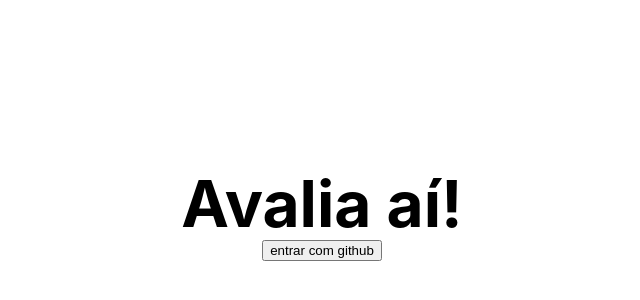
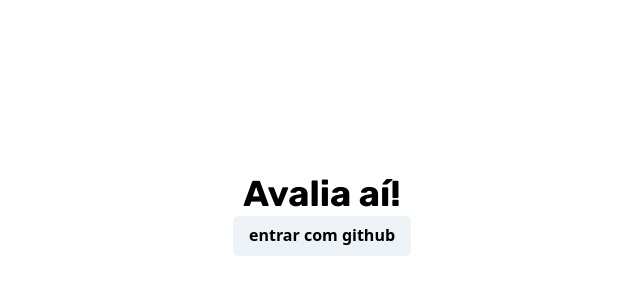
Before and after one commit to igorlourenco/avalia-ai, a Next.js app: page / in a window 1280 px wide. Shown: the part 186-486 px from the top of the page, without its empty margins (318-958 px from the left). Built offline with nearby package versions, Linux system fonts and the light colour scheme; no server answers.

Commit message:
STYLE (CHAKRA-UI): foi adicionada e configurada a biblioteca de estilização Chakra UI

```diff
--- a/package.json
+++ b/package.json
@@ -8,7 +8,11 @@
     "start": "next start"
   },
   "dependencies": {
+    "@chakra-ui/react": "^1.0.4",
+    "@emotion/react": "^11.1.4",
+    "@emotion/styled": "^11.0.0",
     "firebase": "^8.2.1",
+    "framer-motion": "^3.1.1",
     "next": "10.0.0",
     "react": "17.0.1",
     "react-dom": "17.0.1"
--- a/src/pages/_app.tsx
+++ b/src/pages/_app.tsx
@@ -1,12 +1,16 @@
-import '../styles/globals.css'
+import {CSSReset, ThemeProvider} from '@chakra-ui/react'
 import {ProvideAuth} from '../libraries/auth'
+import theme from "../styles/theme";
 
-function MyApp({ Component, pageProps }) {
-  return (
-      <ProvideAuth>
-        <Component {...pageProps} />
-      </ProvideAuth>
-  )
+function MyApp({Component, pageProps}) {
+    return (
+        <ThemeProvider theme={theme}>
+            <CSSReset/>
+            <ProvideAuth>
+                <Component {...pageProps} />
+            </ProvideAuth>
+        </ThemeProvider>
+    )
 }
 
 export default MyApp
--- /dev/null
+++ b/src/pages/_document.tsx
@@ -0,0 +1,29 @@
+import Document, {DocumentContext, Head, Html, Main, NextScript} from 'next/document'
+
+class MyDocument extends Document {
+    static async getInitialProps(ctx: DocumentContext) {
+        const initialProps = await Document.getInitialProps(ctx)
+
+        return initialProps
+    }
+
+    render() {
+        return (
+            <Html>
+                <Head>
+                    <title>Avalia aí!</title>
+                    <link rel="icon" href="/favicon.ico"/>
+                    <link rel="preconnect" href="https://fonts.gstatic.com"/>
+                    <link href="https://fonts.googleapis.com/css2?family=Rubik:wght@400;500;700&display=swap"
+                          rel="stylesheet"/>
+                </Head>
+                <body>
+                <Main/>
+                <NextScript/>
+                </body>
+            </Html>
+        )
+    }
+}
+
+export default MyDocument
--- a/src/pages/index.tsx
+++ b/src/pages/index.tsx
@@ -1,5 +1,4 @@
-import Head from 'next/head'
-import styles from '../styles/Home.module.css'
+import {Button, Code, Flex, Heading} from '@chakra-ui/react'
 import {useAuth} from '../libraries/auth'
 
 export default function Home() {
@@ -7,31 +6,26 @@
     const auth = useAuth()
 
     return (
-        <div className={styles.container}>
-            <Head>
-                <title>Create Next App</title>
-                <link rel="icon" href="/favicon.ico"/>
-            </Head>
-
-            <main className={styles.main}>
-                <h1 className={styles.title}>
+        <div>
+            <Flex direction={`column`} alignItems={`center`} justifyContent={`center`} height={`100vh`}>
+                <Heading size={`xl`}>
                     Avalia aí!
-                </h1>
+                </Heading>
 
                 {
                     !auth.user &&
-                    <button onClick={(e) => auth.signInWithGithub()}>entrar com github</button>
+                    <Button onClick={(e) => auth.signInWithGithub()}>entrar com github</Button>
                 }
 
                 {
                     auth.user &&
                     <div>
-                        <h6>{auth.user.email}</h6>
+                        <Heading size={`md`}>Usuário: <Code>{auth.user.email}</Code></Heading>
 
-                        <button onClick={(e) => auth.signOut()}>SAIR</button>
+                        <Button onClick={(e) => auth.signOut()}>SAIR</Button>
                     </div>
                 }
-            </main>
+            </Flex>
         </div>
     )
 }
--- a/src/styles/Home.module.css
+++ /dev/null
@@ -1,123 +0,0 @@
-.container {
-  min-height: 100vh;
-  padding: 0 0.5rem;
-  display: flex;
-  flex-direction: column;
-  justify-content: center;
-  align-items: center;
-}
-
-.main {
-  padding: 5rem 0;
-  flex: 1;
-  display: flex;
-  flex-direction: column;
-  justify-content: center;
-  align-items: center;
-}
-
-.footer {
-  width: 100%;
-  height: 100px;
-  border-top: 1px solid #eaeaea;
-  display: flex;
-  justify-content: center;
-  align-items: center;
-}
-
-.footer img {
-  margin-left: 0.5rem;
-}
-
-.footer a {
-  display: flex;
-  justify-content: center;
-  align-items: center;
-}
-
-.title a {
-  color: #0070f3;
-  text-decoration: none;
-}
-
-.title a:hover,
-.title a:focus,
-.title a:active {
-  text-decoration: underline;
-}
-
-.title {
-  margin: 0;
-  line-height: 1.15;
-  font-size: 4rem;
-}
-
-.title,
-.description {
-  text-align: center;
-}
-
-.description {
-  line-height: 1.5;
-  font-size: 1.5rem;
-}
-
-.code {
-  background: #fafafa;
-  border-radius: 5px;
-  padding: 0.75rem;
-  font-size: 1.1rem;
-  font-family: Menlo, Monaco, Lucida Console, Liberation Mono, DejaVu Sans Mono,
-    Bitstream Vera Sans Mono, Courier New, monospace;
-}
-
-.grid {
-  display: flex;
-  align-items: center;
-  justify-content: center;
-  flex-wrap: wrap;
-
-  max-width: 800px;
-  margin-top: 3rem;
-}
-
-.card {
-  margin: 1rem;
-  flex-basis: 45%;
-  padding: 1.5rem;
-  text-align: left;
-  color: inherit;
-  text-decoration: none;
-  border: 1px solid #eaeaea;
-  border-radius: 10px;
-  transition: color 0.15s ease, border-color 0.15s ease;
-}
-
-.card:hover,
-.card:focus,
-.card:active {
-  color: #0070f3;
-  border-color: #0070f3;
-}
-
-.card h3 {
-  margin: 0 0 1rem 0;
-  font-size: 1.5rem;
-}
-
-.card p {
-  margin: 0;
-  font-size: 1.25rem;
-  line-height: 1.5;
-}
-
-.logo {
-  height: 1em;
-}
-
-@media (max-width: 600px) {
-  .grid {
-    width: 100%;
-    flex-direction: column;
-  }
-}
--- a/src/styles/globals.css
+++ /dev/null
@@ -1,16 +0,0 @@
-html,
-body {
-  padding: 0;
-  margin: 0;
-  font-family: -apple-system, BlinkMacSystemFont, Segoe UI, Roboto, Oxygen,
-    Ubuntu, Cantarell, Fira Sans, Droid Sans, Helvetica Neue, sans-serif;
-}
-
-a {
-  color: inherit;
-  text-decoration: none;
-}
-
-* {
-  box-sizing: border-box;
-}
--- /dev/null
+++ b/src/styles/theme.ts
@@ -0,0 +1,17 @@
+import { extendTheme } from '@chakra-ui/react'
+
+const fonts = {
+    heading: `'Rubik', sans-serif`,
+    body: `'Rubik', sans-serif`,
+    mono: `'Menlo', monospace`
+}
+
+const fontWeights = {
+    regular: 400,
+    medium: 500,
+    bold: 700
+}
+
+const theme = extendTheme({fonts, fontWeights})
+
+export default theme
```
